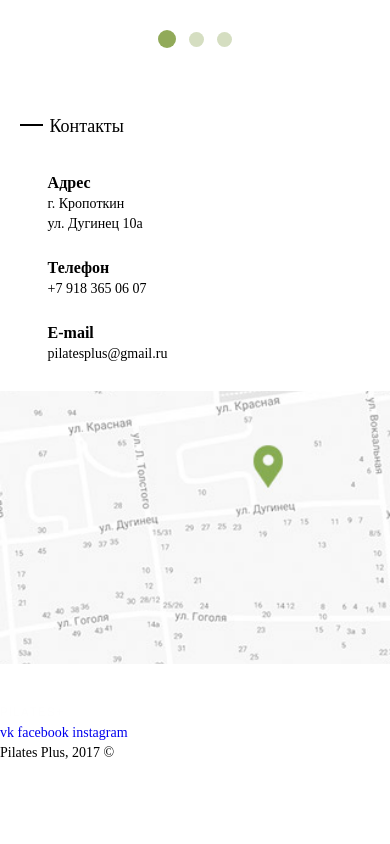
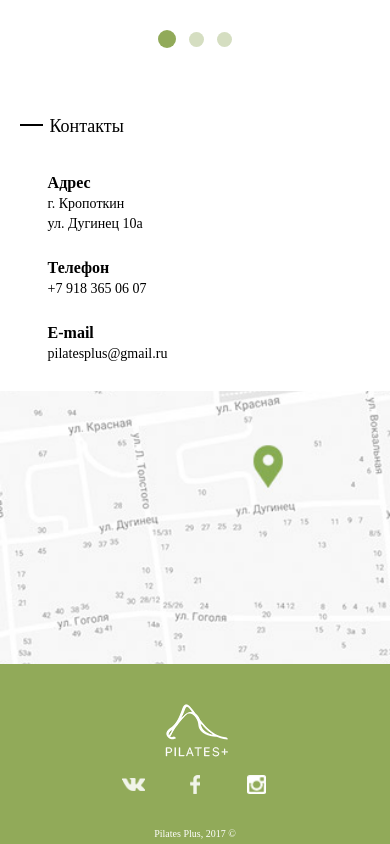
Before and after one commit to ElizavetaRogacheva/Pilates, a website: page app/index.html in a window 390 px wide. Shown: the part 4534-5378 px from the top of the page. Before the commit the page ends 5297 px from the top, so only its background shows below. Drawn offline with nearby package versions, Linux system fonts and the light colour scheme; files that its build step writes are made by us from their sources.

Commit message:
footer style mobile

```diff
--- a/app/css/footer-section.scss
+++ b/app/css/footer-section.scss
@@ -0,0 +1,63 @@
+.main-footer {
+    background-color: #91aa59;
+    @include phones {
+        padding-top: rem(40px);
+    }
+}
+
+.footer-container {
+    @include phones {
+        width: 47%;
+        margin: 0 auto;
+    }
+}
+
+.footer__logo {
+    @include phones {
+        margin: 0 auto;
+        width: 33%;
+        margin-bottom: rem(12px);
+
+    }
+}
+
+.footer-socials__block {
+    display: flex;
+    align-items: center;
+    justify-content: space-around;
+    @include phones {
+        margin-bottom: rem(30px);
+    }
+}
+
+.footer-socials__link {
+    display: block;
+    font-size: 0;
+    width: rem(23px);
+    height: rem(19px);
+    background-position: center center;
+    background-repeat: no-repeat;
+    background-size: contain;
+
+    &--vk {
+        background-image: url(../img/vk-footer.png);
+    }
+
+    &--ig {
+        background-image: url(../img/instagram-footer.png);
+    }
+
+    &--fb {
+        background-image: url(../img/facebook-footer.png);
+    }
+
+}
+
+.footer-copyright__text {
+    color: #fff;
+    @include phones {
+        font-size: rem(10px);
+        line-height: rem(20px);
+        text-align: center;
+    }
+}
--- a/app/index.html
+++ b/app/index.html
@@ -192,7 +192,7 @@
     </section>
     <footer class="main-footer">
         <div class="footer-container">
-            <div class="main-logo__container">
+            <div class="main-logo__container footer__logo">
                 <a href="#" class="main-logo__link"><img src="img/PILATES-main-logo.png" alt="Логотип студии пилатеса"></a>
             </div>
             <div class="footer-socials__block">
```
